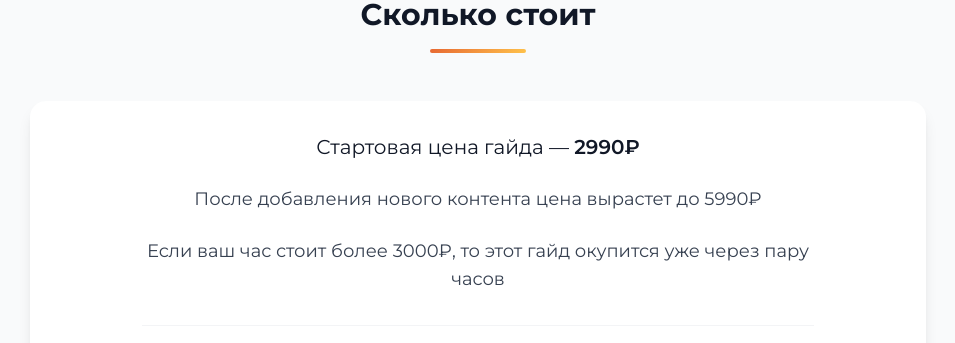
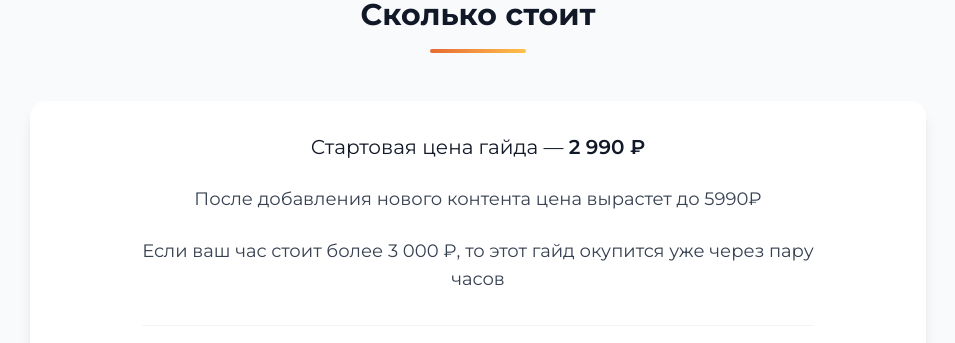
Before and after one commit to RaiconY/aiLanding, a React (Vite) app: page / in a window 1280 px wide. Shown: the part 10820-11163 px from the top of the page, without its empty margins (162-1117 px from the left). Built offline with nearby package versions, Linux system fonts and the light colour scheme.

Commit message:
Updated Pricing.tsx

```diff
--- a/src/components/Pricing.tsx
+++ b/src/components/Pricing.tsx
@@ -11,23 +11,23 @@ const Pricing: React.FC = () => {
           <div className="max-w-2xl mx-auto space-y-8">
             <div className="text-center space-y-6">
               <p className="text-xl text-gray-900">
-                Стартовая цена гайда — <span className="font-semibold">2990₽</span>
+                Стартовая цена гайда — <span className="font-semibold">2&nbsp;990&nbsp;₽</span>
               </p>
               <p className="text-lg text-gray-700">
                 После добавления нового контента цена вырастет до 5990₽
               </p>
               <p className="text-lg text-gray-700">
-                Если ваш час стоит более 3000₽, то этот гайд окупится уже через пару часов
+                Если ваш час стоит более 3&nbsp;000&nbsp;₽, то этот гайд окупится уже через пару часов
               </p>
             </div>
 
             <div className="flex flex-col items-center pt-8 border-t border-gray-100">
               <div className="flex items-center gap-6 mb-8">
                 <span className="text-3xl font-bold text-gray-400 line-through">
-                  5 990 ₽
+                  5&nbsp;990&nbsp;₽
                 </span>
                 <span className="text-4xl font-bold bg-gradient-to-r from-[#E76832] to-[#FFC24B] bg-clip-text text-transparent">
-                  2 990&nbsp;₽
+                  2&nbsp;990&nbsp;₽
                 </span>
               </div>
 
```
